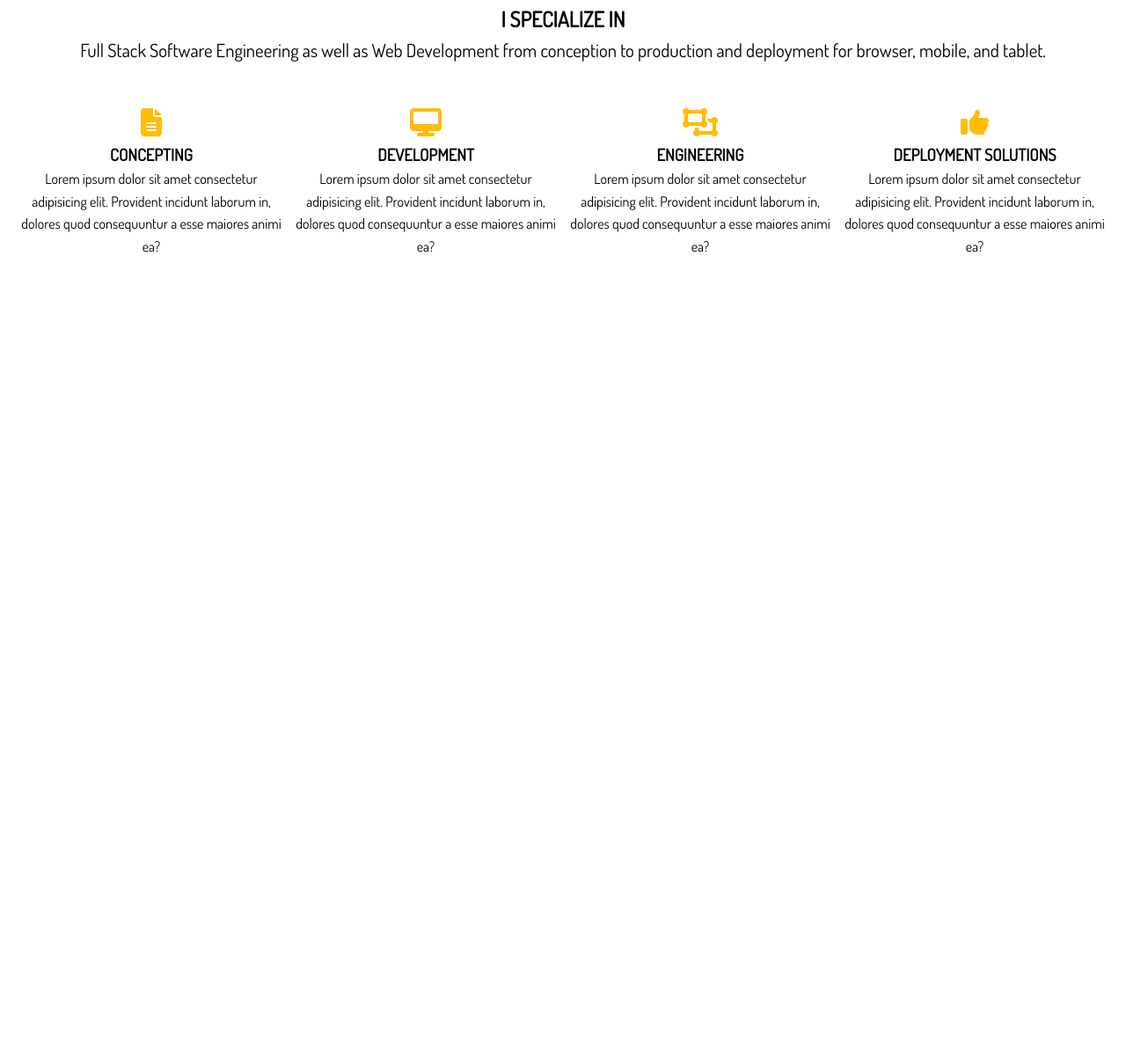
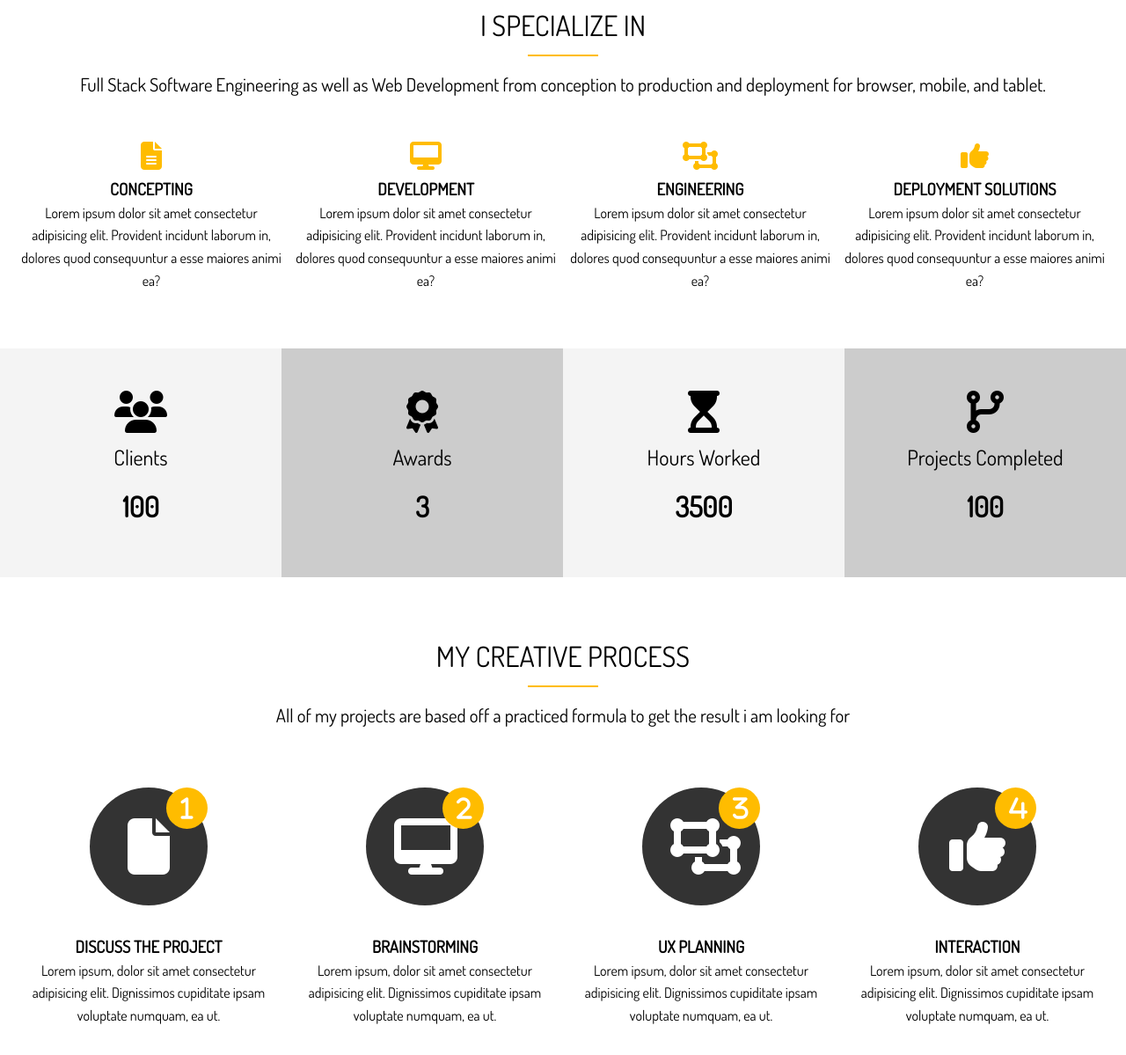
Before and after one commit to cooperpear/Portfolio, a website: page dist/index.html in a window 1280 px wide. Shown: the part 829-2028 px from the top of the page at 88% size. Before the commit the page ends 1154 px from the top, so only its background shows below. Drawn offline with Linux system fonts and the light colour scheme.

Commit message:
process section with styling

```diff
--- a/scss/_config.scss
+++ b/scss/_config.scss
@@ -5,4 +5,4 @@ $main-color: #ffbc00;
 $light-color: #f4f4f4;
 $dark-color: #333;
 $medium-color: #ccc;
-$bg-image: url("../img/showcase.jpg");
+$bg-image: url("../img/hamilton-pool.jpg");
--- a/scss/_utilities.scss
+++ b/scss/_utilities.scss
@@ -78,3 +78,20 @@ input[class^='btn-']:hover {
         margin: 4rem 0;
     }
 }
+
+.section-title {
+    font-size: 2rem;
+    display: block;
+    padding-bottom: 0.5rem;
+    text-align: center;
+    font-weight: 100;
+    text-transform: uppercase;
+}
+
+.bottom-line {
+    height: 2px;
+    width: 5rem;
+    background: $main-color;
+    display: block;
+    margin: 0 auto 1rem auto;
+}
--- a/scss/main.scss
+++ b/scss/main.scss
@@ -101,6 +101,7 @@ img {
 //Home Sections
 
 #home {
+    //Section A
     &-a {
         .specials {
             margin-top: 3rem;
@@ -114,4 +115,85 @@ img {
             }
         }
     }
+    //Section B
+    &-b {
+        .stats {
+            display: grid;
+            grid-template-columns: repeat(4, 1fr);
+
+            li {
+                line-height: 2;
+
+                &.stats-title {
+                    font-size: 1.5rem;
+                }
+
+                &.stats-number {
+                    font-size: 2rem;
+                    font-weight: bold;
+                }
+            }
+
+            div {
+                padding: 3rem 0;
+                &:nth-child(odd) {
+                    background: $light-color;
+                }
+                &:nth-child(even) {
+                    background: $medium-color;
+                }
+            }
+        }
+    }
+
+    // Section C
+
+    &-c {
+        .process {
+            display: grid;
+            grid-template-columns: repeat(4, 1fr);
+            grid-gap: 1.5rem;
+            text-align: center;
+            &-step {
+                position: absolute;
+                top: 0;
+                right: 0;
+                font-size: 28px;
+                background: $main-color;
+                border-radius: 50%;
+                height: 15px;
+                width: 15px;
+                line-height: 15px;
+                padding: 1rem;
+                transition: all 1s;
+            }
+
+            //process-icon
+
+            &-icon {
+                border-radius: 50%;
+                background: $dark-color;
+                color: #fff;
+                padding: 2rem;
+                width: 70px;
+                height: 70px;
+                line-height: 70px;
+                text-align: center;
+                position: relative;
+                transition: all 1s;
+
+                &:hover {
+                    background: $main-color;
+                    width: 90px;
+                    height: 90px;
+                    line-height: 90px;
+
+                    .process-step {
+                        background: $dark-color;
+                    }
+                }
+            }
+
+        }
+    }
 }
```
Also changed, not shown: dist/css/main.css, dist/index.html, 1 other file.
